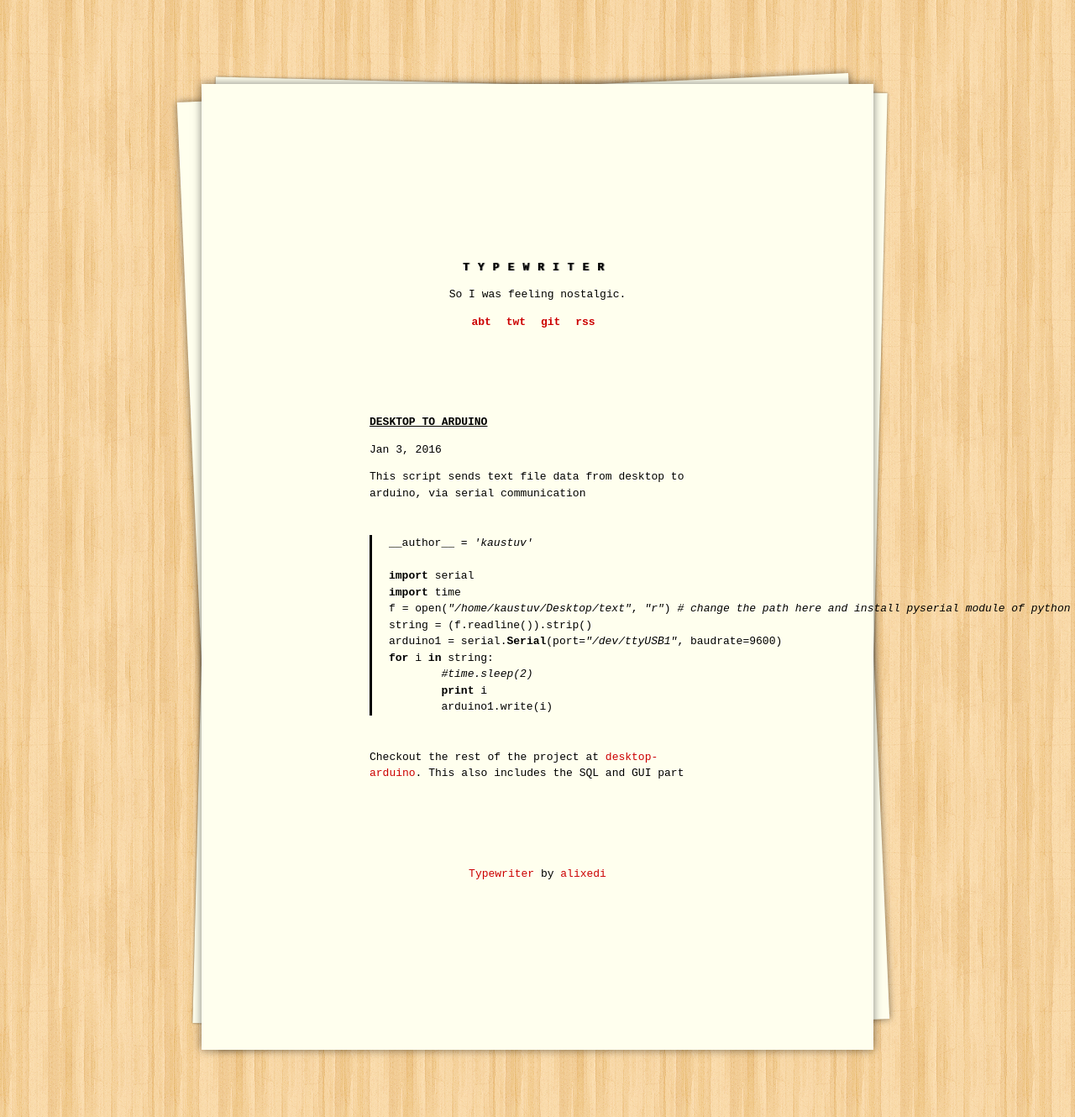
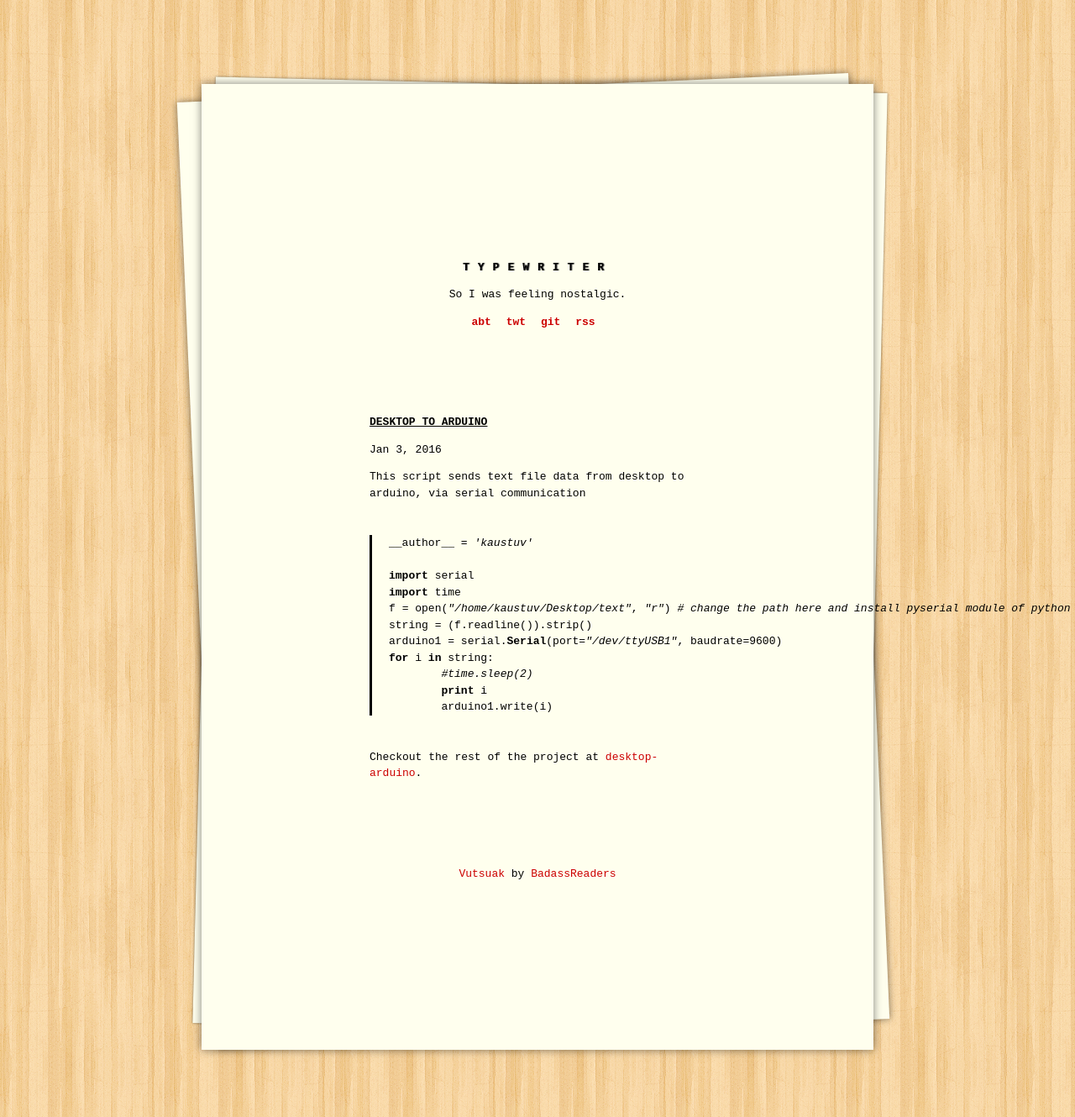
Before and after one commit to Vutsuak16/Vutsuak16.github.io, a Jekyll site: the page built from _posts/2016-1-3-Char_to_Arduino.markdown, in a window 1280 px wide. Shown: the whole page at 84% size. Built offline with Jekyll 4.4.1, drawn with Linux system fonts in a browser that asks for light colours.

Commit message:
html changed a bit

```diff
--- a/_includes/footer.html
+++ b/_includes/footer.html
@@ -1,3 +1,3 @@
 <footer class="site-footer">
-<a href="https://github.com/alixedi/typewriter">Typewriter</a> by <a href="http://twitter.com/alixedi">alixedi</a>
+<a href="https://github.com/Vutsuak16">Vutsuak</a> by <a href="Vutsuak16">BadassReaders</a>
 </footer>
--- a/_posts/2016-1-3-Char_to_Arduino.markdown
+++ b/_posts/2016-1-3-Char_to_Arduino.markdown
@@ -7,6 +7,7 @@ categories: script
 
 
 This script sends text file data from desktop to arduino, via serial communication
+
 {% highlight python %}
 
 __author__ = 'kaustuv'
@@ -23,6 +24,6 @@ for i in string:
 
 {% endhighlight %}
 
-Checkout the rest of the project at [desktop-arduino][github]. This also includes the SQL and GUI part
+Checkout the rest of the project at [desktop-arduino][github].
 
 [github]:    https://github.com/Vutsuak16/Braille/blob/master/Arduino.py
```
